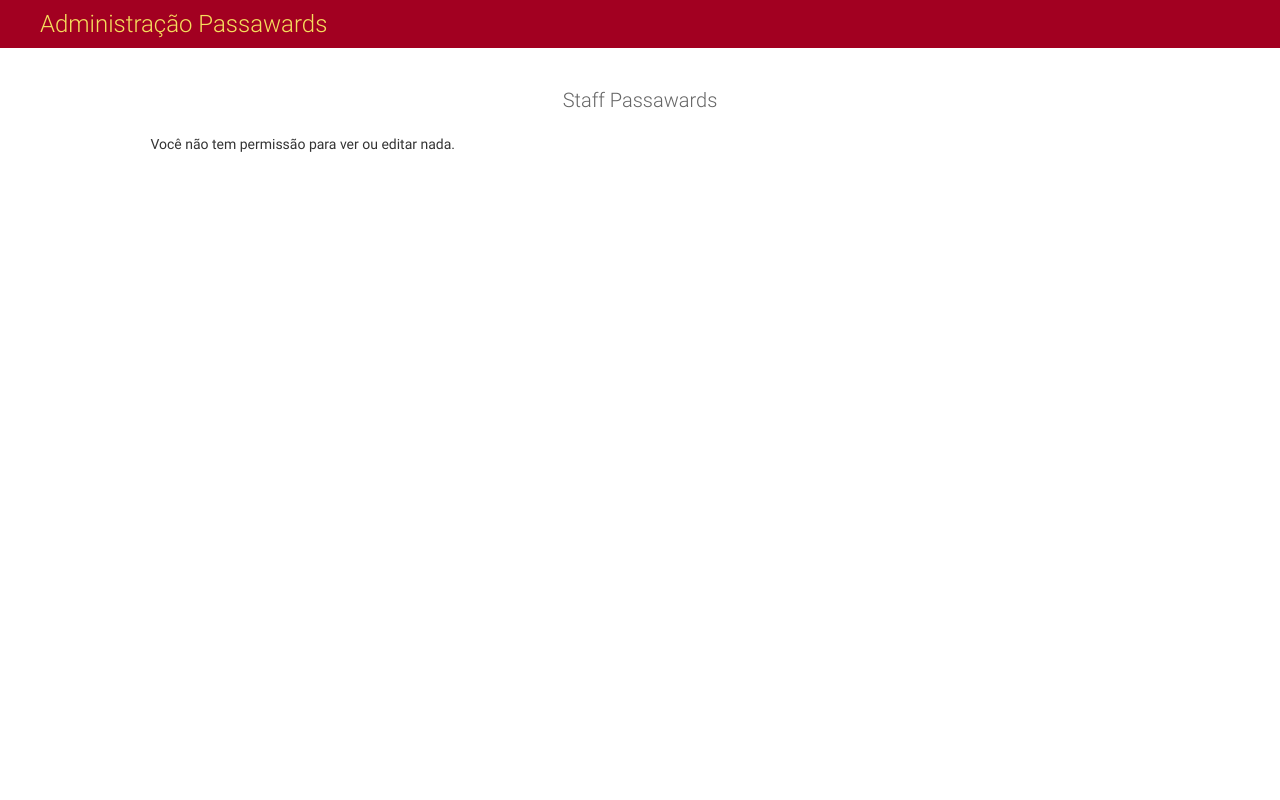
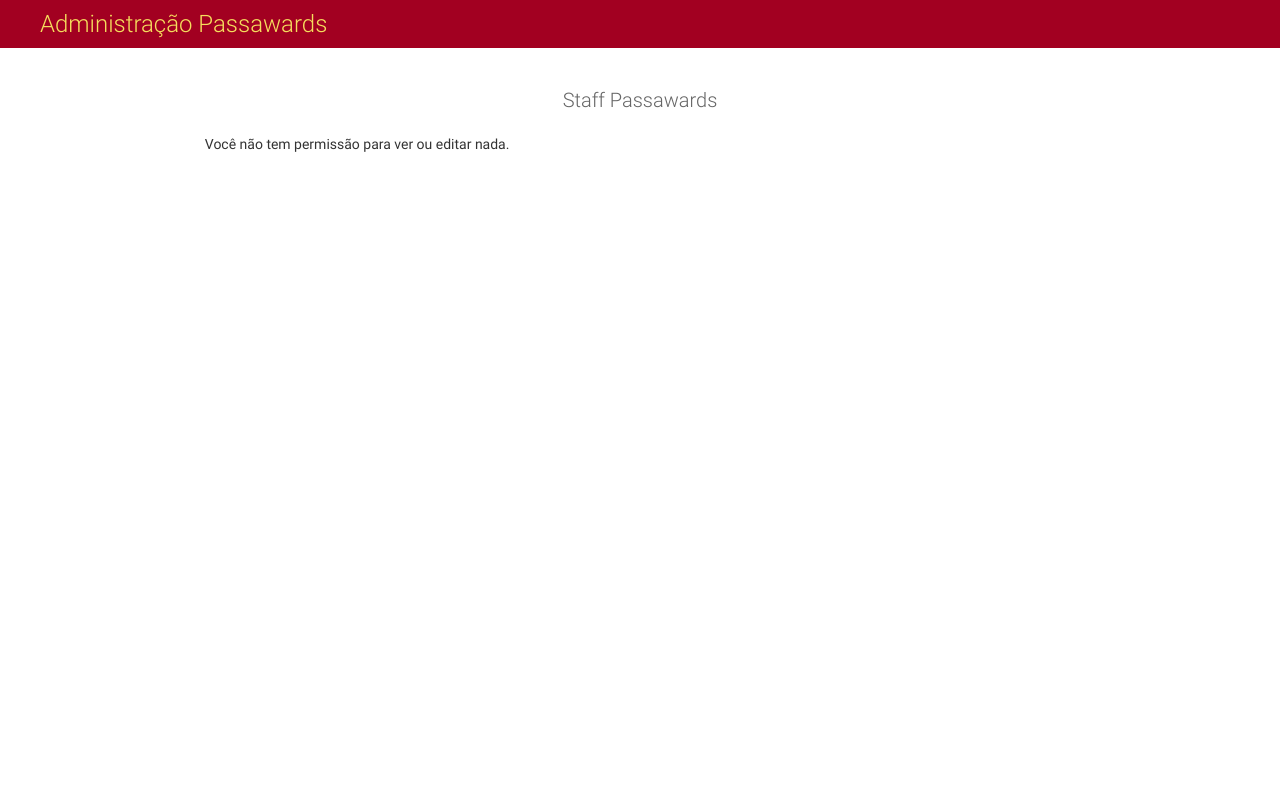
Before and after one commit to davifelix5/passawards, a Django app: template backend/votes/templates/admin/index.html in a window 1280 px wide. Run offline with Django 3.2, Linux system fonts and the light colour scheme; the template is opened without the code that fills it, so the values that code supplies are empty.

Commit message:
fix: corrected admin layout

```diff
--- a/backend/votes/templates/admin/base.html
+++ b/backend/votes/templates/admin/base.html
@@ -8,7 +8,7 @@
         align-items: center;
         flex-direction: column;
     }
-    .main > .content {
+    #main > .content {
         max-width: 100%;
         width: 100%;
         display: flex;
@@ -17,6 +17,9 @@
     }
     #main {
         margin-top: 20px;
+    }
+    #main > .content > #content {
+        width: 80%;
     }
     .messagelist {
         margin: 0 auto;
--- a/backend/votes/templates/admin/css/colors.css
+++ b/backend/votes/templates/admin/css/colors.css
@@ -58,7 +58,7 @@
 
       --body-fg: #eeeeee;
       --body-bg: #121212;
-      --body-quiet-color: var(--secondary);
+      --body-quiet-color: #b4aaaa;
       --body-loud-color: #ffffff;
 
       --breadcrumbs-link-fg: #e0e0e0;
```
